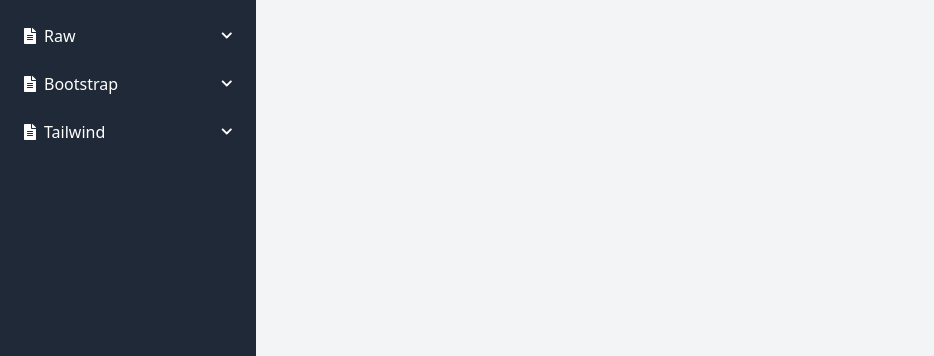
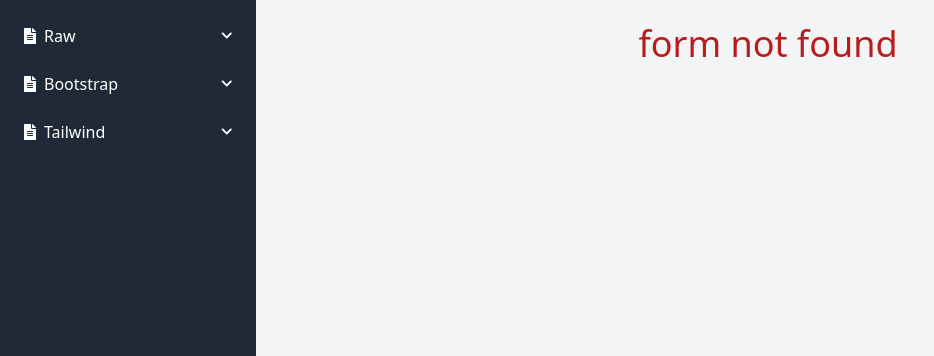
Before and after one commit to Leerlandais/snippets, a PHP site: page /?select=login&mode=rw in a window 1280 px wide. Shown: the part 64-420 px from the top of the page, without its empty margins (0-934 px from the left). Run offline with PHP 8.4, Linux system fonts and the light colour scheme; tables that the repository leaves empty hold one stand-in row (values such as "Sample post"); a stand-in replaces the project's code that opens the database connection; some libraries are stand-ins or nearby versions.

Commit message:
forms: added selectFormsByClassAndMode function

```diff
--- a/controller/publicController.php
+++ b/controller/publicController.php
@@ -16,6 +16,38 @@ if (isset($_POST["userLoginName"],
 }
 
 
+// SELECTION CONTROLLER
+if(isset($_GET["select"])) {
+    switch ($_GET["select"]) {
+        case "login":
+            $form = standardClean($_GET["select"]);
+            $mode = standardClean($_GET["mode"]);
+            $getForms = getAllFormsByMode($db, $form, $mode);
+            // echo "login ".$form.$mode;
+            break;
+        case "create":
+            $form = standardClean($_GET["select"]);
+            $mode = standardClean($_GET["mode"]);
+            $getForms = getAllFormsByMode($db, $form, $mode);
+            // echo "create ".$form.$mode;
+            break;
+        case "reset":
+            $form = standardClean($_GET["select"]);
+            $mode = standardClean($_GET["mode"]);
+            $getForms = getAllFormsByMode($db, $form, $mode);
+            // echo "reset ".$form.$mode;
+            break;
+
+    }
+    if (isset($getForms)) {
+        if (is_array($getForms)) {
+            var_dump($getForms);
+        } else {
+            $systemMessage = "form not found";
+        }
+    }
+}
+
 $title = "Public Page";
 include "../view/publicView/public.home.view.php";
 
--- /dev/null
+++ b/model/formModel.php
@@ -0,0 +1,26 @@
+<?php
+
+function getAllFormsByMode(PDO $db, string $form, string $mode) : array|bool {
+    switch ($mode) {
+        case 'rw':
+            $mode = 'snip_forms_rw';
+            break;
+        case 'bs':
+            $mode = 'snip_forms_bs';
+            break;
+        case 'tw':
+            $mode = 'snip_forms_tw';
+            break;
+    }
+    $sql = "SELECT snip_forms_title AS title,
+                   snip_forms_desc AS descp,
+                   :mode AS code
+            FROM snippets_forms
+            WHERE snip_forms_class = :form";
+    $stmt = $db->prepare($sql);
+    $stmt->bindParam(':form', $form);
+    $stmt->bindParam(':mode', $mode);
+        $stmt->execute();
+        if ($stmt->rowCount() === 0) return false;
+    return $stmt->fetchAll();
+}
--- a/public/index.php
+++ b/public/index.php
@@ -23,6 +23,7 @@ require_once("../config.php");
 require_once("../controller/dbConnection.php");
 require_once("../model/laundryModel.php");
 require_once("../model/connectionModel.php");
+require_once("../model/formModel.php");
 
 // DEV MODE CONNECTION TEST
 // if (isset($db)) echo "DB connection was established<br>";
```
